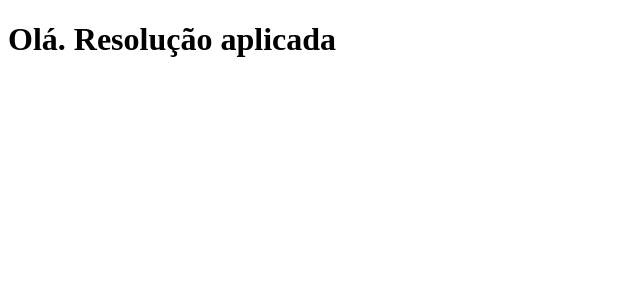
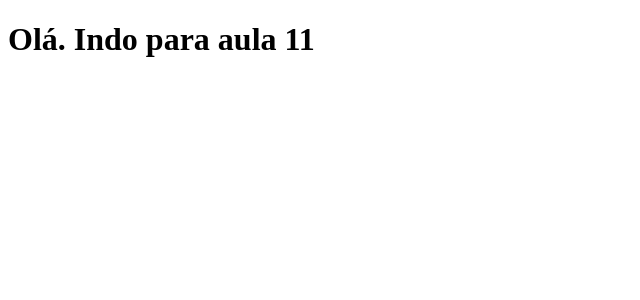
Before and after one commit to JLeoBorges/clone-tabnews, a Next.js app: page / in a window 1280 px wide. Shown: the top 300 px of the page, without its empty margins (0-640 px from the left). Built offline with nearby package versions, Linux system fonts and the light colour scheme.

Commit message:
Cansado desse erro

```diff
--- a/pages/index.js
+++ b/pages/index.js
@@ -1,7 +1,7 @@
 function Home() {
   return (
     <div>
-      <h1>Olá. Resolução aplicada</h1>
+      <h1>Olá. Indo para aula 11</h1>
     </div>
   );
 }
```
